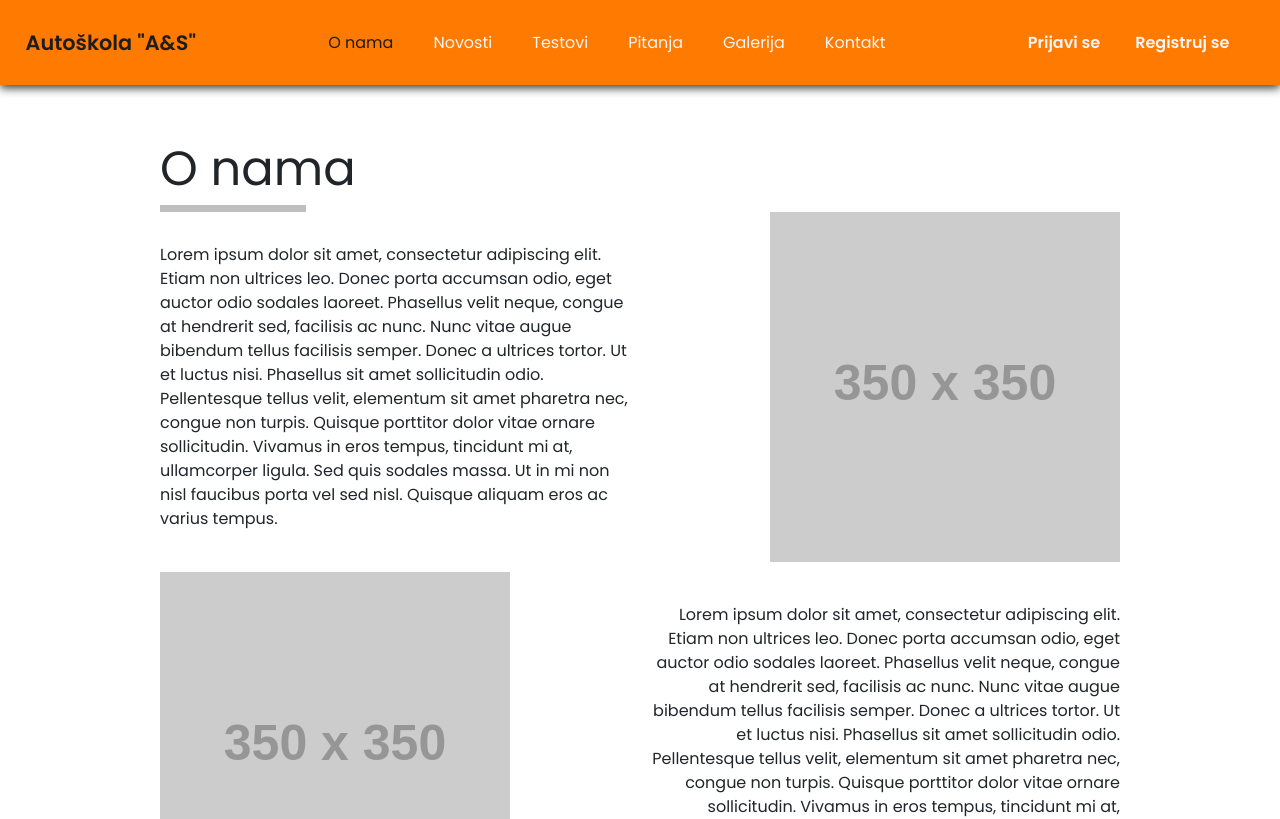
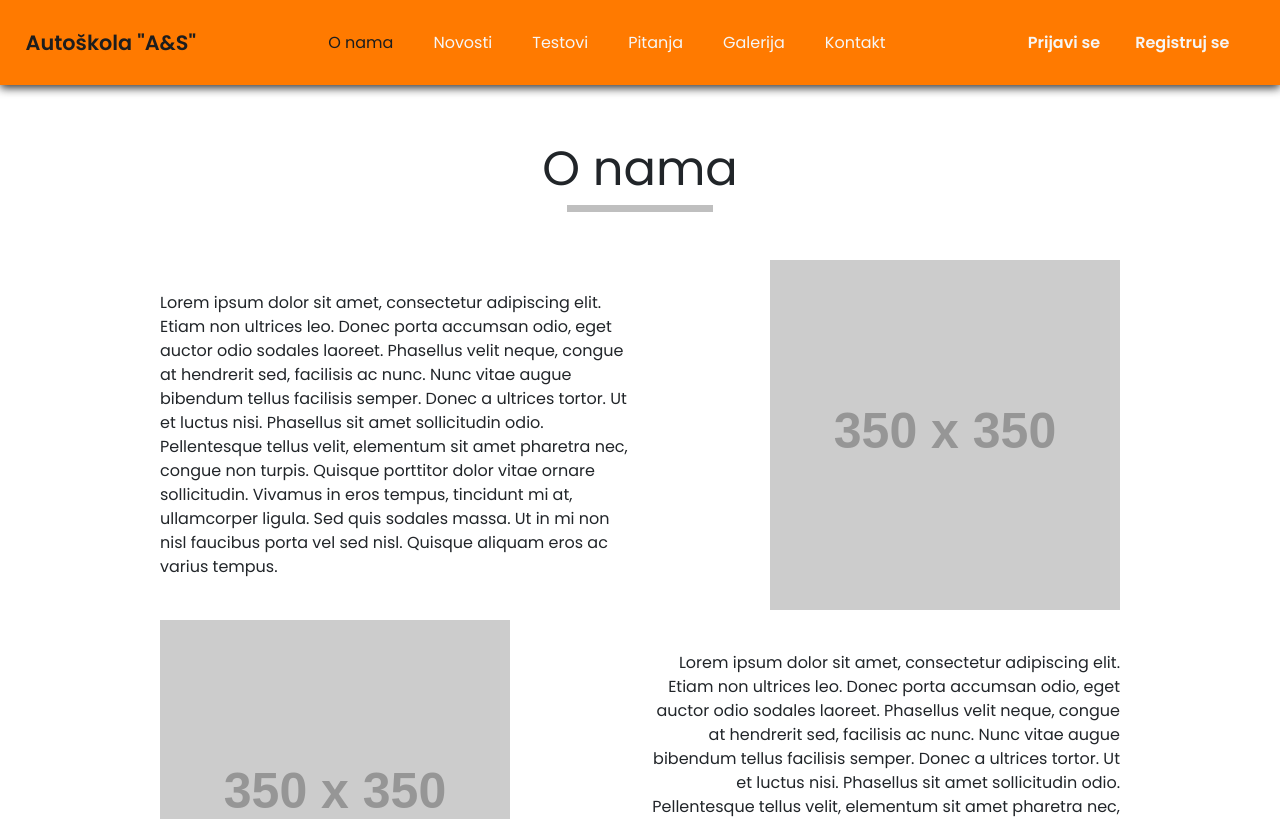
Before and after one commit to ediszatega/autoskolaas, an Angular app: page /o-nama in a window 1280 px wide. Shown: the top 819 px of the page. Built offline with nearby package versions, Linux system fonts and the light colour scheme.

Commit message:
page title component

```diff
--- a/src/app/app.module.ts
+++ b/src/app/app.module.ts
@@ -12,6 +12,8 @@ import { TestModuleComponent } from './components/test-module/test-module.compon
 import { NgbModule } from '@ng-bootstrap/ng-bootstrap';
 import { TestSelectionComponent } from './components/test-module/test-selection/test-selection.component';
 import { FormsModule } from '@angular/forms';
+import { GalleryComponent } from './components/gallery/gallery.component';
+import { PageTitleComponent } from './components/common/page-title/page-title.component';
 
 @NgModule({
   declarations: [
@@ -23,6 +25,8 @@ import { FormsModule } from '@angular/forms';
     PhasesSectionComponent,
     TestModuleComponent,
     TestSelectionComponent,
+    GalleryComponent,
+    PageTitleComponent,
   ],
   imports: [BrowserModule, AppRoutingModule, NgbModule, FormsModule],
   providers: [],
--- a/src/app/components/about-us/about-us.component.css
+++ b/src/app/components/about-us/about-us.component.css
@@ -14,24 +14,6 @@
   margin-bottom: 6rem;
 }
 
-.title {
-  display: flex;
-  flex-direction: column;
-  width: 75%;
-  margin-top: 3rem;
-}
-
-.title-text {
-  width: 100%;
-  font-size: 3rem;
-  font-weight: 400;
-}
-#title-line {
-  width: 146px;
-  height: 7px;
-  background-color: #000;
-  border: none;
-}
 .grid {
   display: grid;
   column-gap: 10px;
--- a/src/app/components/about-us/about-us.component.html
+++ b/src/app/components/about-us/about-us.component.html
@@ -1,8 +1,5 @@
 <div class="page-wrapper">
-  <div class="title">
-    <p class="title-text">O nama</p>
-    <hr id="title-line" />
-  </div>
+  <app-page-title title_text="O nama"></app-page-title>
   <div class="grid">
     <div class="text text1">
       <p>
--- /dev/null
+++ b/src/app/components/common/page-title/page-title.component.css
@@ -0,0 +1,40 @@
+* {
+  box-sizing: border-box;
+  margin: 0;
+  padding: 0;
+}
+
+.title {
+  display: flex;
+  flex-direction: column;
+  align-items: center;
+  width: 100%;
+  margin: 3rem 0;
+}
+
+.title-text {
+  width: 100%;
+  font-size: 3rem;
+  font-weight: 400;
+}
+#title-line {
+  width: 146px;
+  height: 7px;
+  background-color: #000;
+  border: none;
+}
+
+@media (max-width: 950px) {
+  .title {
+    align-items: center;
+    margin-bottom: 2rem;
+  }
+
+  .title-text {
+    text-align: center;
+  }
+
+  #title-line {
+    text-align: center;
+  }
+}
--- /dev/null
+++ b/src/app/components/common/page-title/page-title.component.html
@@ -0,0 +1,4 @@
+<div class="title">
+  <p class="title-text">{{ title_text }}</p>
+  <hr id="title-line" />
+</div>
--- /dev/null
+++ b/src/app/components/gallery/gallery.component.html
@@ -0,0 +1 @@
+<p>gallery works!</p>
```
Also changed, not shown: src/app/components/common/page-title/page-title.component.ts (added, +10 -0 lines), src/app/components/gallery/gallery.component.ts (added, +10 -0 lines), src/app/components/gallery/gallery.component.css (added), 2 other files (tests, documents, lock files or other folders).
